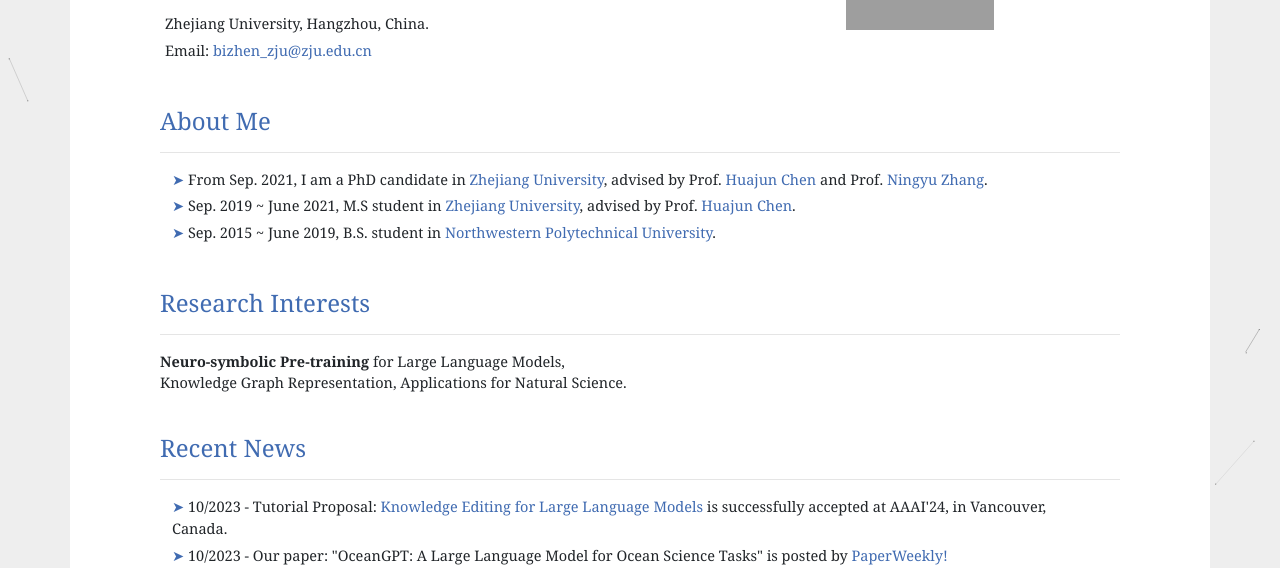
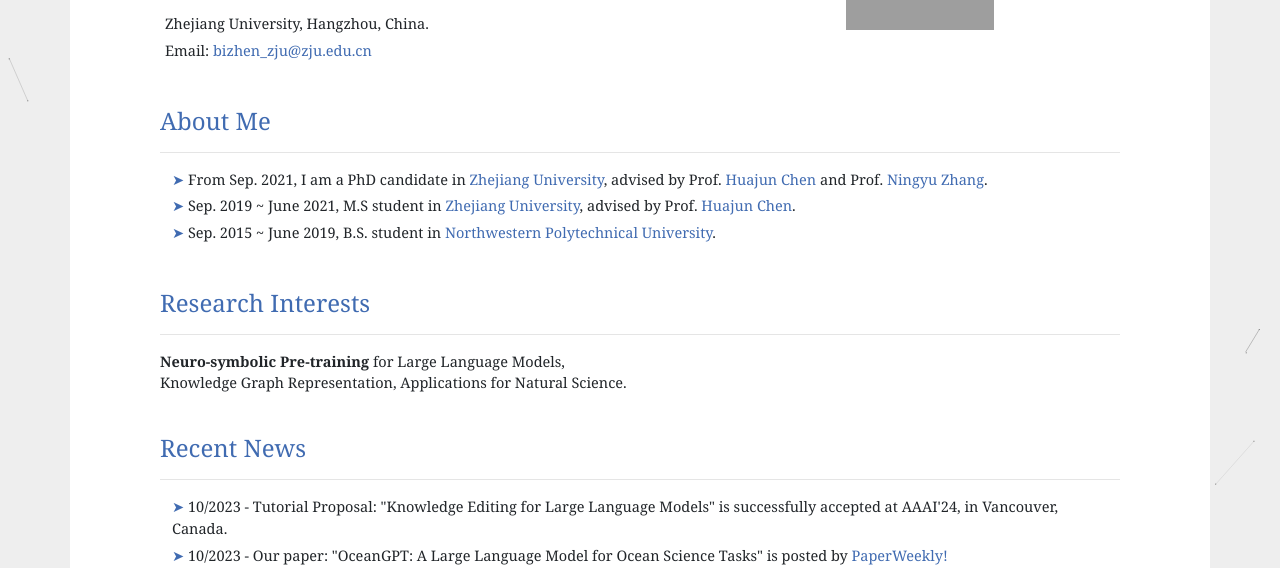
Before and after one commit to bizhen46766/zhenbi, a plain HTML site: page index.html in a window 1280 px wide. Shown: the part 219-787 px from the top of the page. Drawn offline with Linux system fonts and the light colour scheme; grey boxes are pictures that could not be loaded.

Commit message:
Update index.html

```diff
--- a/index.html
+++ b/index.html
@@ -84,8 +84,7 @@
             <div id="news" class="row">
                 <div class="col-md-12">
                     <p>
-                        <span class="label">&#10148;</span> 10/2023 - Tutorial Proposal: <a href=""
-                                target="_blank">Knowledge Editing for Large Language Models</a> is successfully accepted at AAAI'24, in Vancouver, Canada.
+                        <span class="label">&#10148;</span> 10/2023 - Tutorial Proposal: "Knowledge Editing for Large Language Models" is successfully accepted at AAAI'24, in Vancouver, Canada.
                     </p>
                     <p>
                         <span class="label">&#10148;</span> 10/2023 - Our paper: "OceanGPT: A Large Language Model for Ocean Science Tasks" is posted by <a href="https://mp.weixin.qq.com/s/YHK5-qiOjSQzzFzICJbyig"
```
